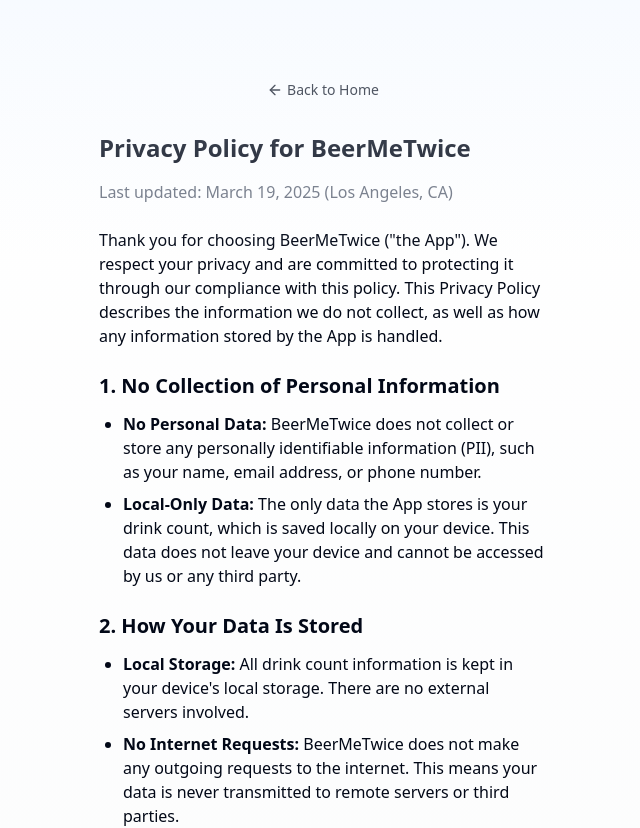
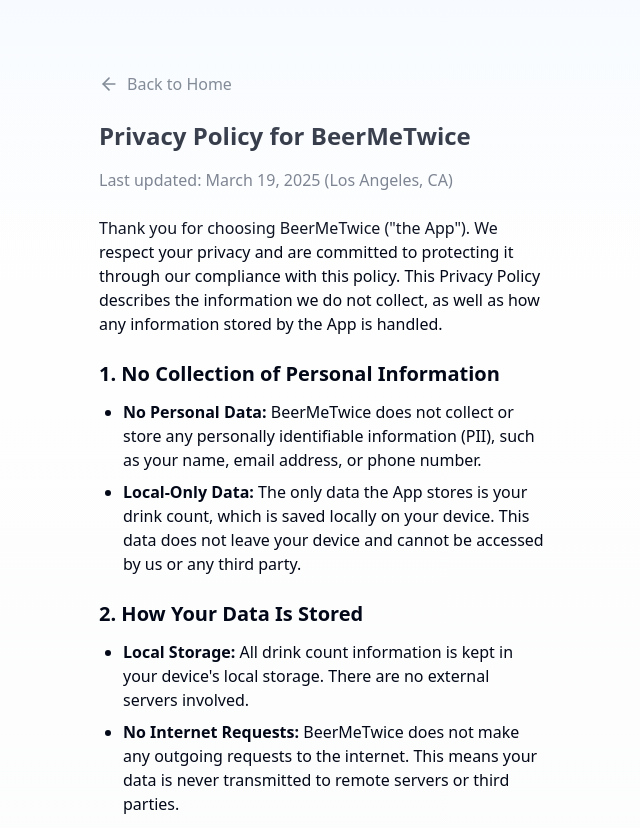
Before and after one commit to nbir/cheers-counter, a React (Vite) app: page /privacy in a window 1280 px wide. Shown: the top 828 px of the page, without its empty margins (317-957 px from the left). Built offline with nearby package versions, Linux system fonts and the light colour scheme.

Commit message:
Refactor: Consistently style back button
Ensure the back button on the Privacy page matches the style of the back button on the My Data page.

```diff
--- a/src/pages/Privacy.tsx
+++ b/src/pages/Privacy.tsx
@@ -1,6 +1,4 @@
-
 import React from "react";
-import { Button } from "@/components/ui/button";
 import { ArrowLeft } from "lucide-react";
 import { Link } from "react-router-dom";
 import Layout from "@/components/Layout";
@@ -10,17 +8,10 @@ const Privacy = () => {
     <Layout>
       <div className="w-full max-w-2xl mx-auto">
         <div className="mb-6">
-          <Button
-            variant="ghost"
-            size="sm"
-            className="flex items-center gap-1"
-            asChild
-          >
-            <Link to="/">
-              <ArrowLeft className="h-4 w-4" />
-              Back to Home
-            </Link>
-          </Button>
+          <Link to="/" className="flex items-center gap-2 text-gray-600 hover:text-gray-900">
+            <ArrowLeft size={20} />
+            <span>Back to Home</span>
+          </Link>
         </div>
 
         <div className="prose prose-sm max-w-none">
```
